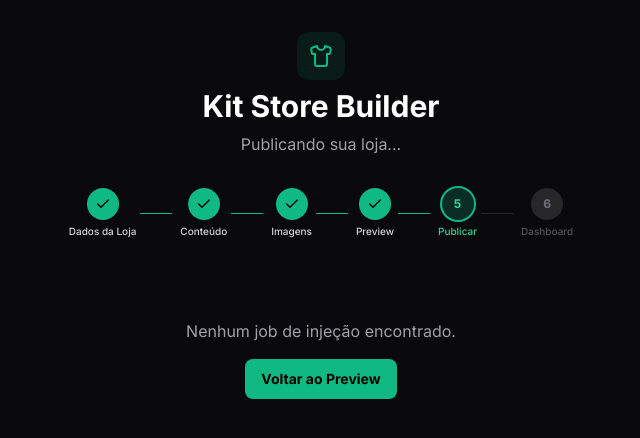
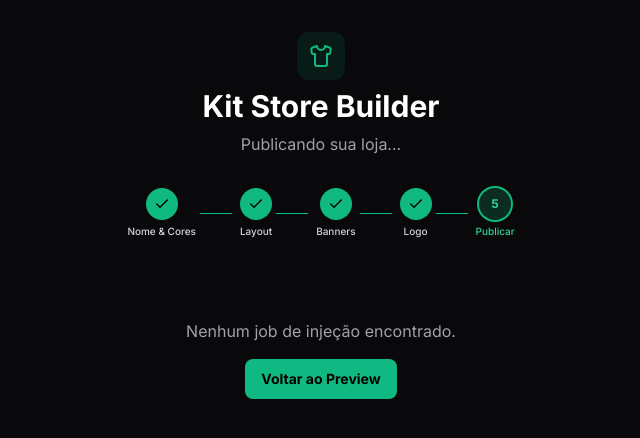
Before and after one commit to Mateus-Nogueira-GT/builder, a Next.js app: page /publishing in a window 1280 px wide. Shown: the top 438 px of the page, without its empty margins (319-959 px from the left). Built offline with nearby package versions, Linux system fonts and the light colour scheme.

Commit message:
feat: update publishing page flow steps to match new 4-step onboarding

```diff
--- a/app/publishing/page.tsx
+++ b/app/publishing/page.tsx
@@ -10,12 +10,11 @@ import { clearSession } from '@/lib/session';
 import { Shirt, LayoutDashboard } from 'lucide-react';
 
 const FLOW_STEPS = [
-    { label: 'Dados da Loja' },
-    { label: 'Conteúdo' },
-    { label: 'Imagens' },
-    { label: 'Preview' },
+    { label: 'Nome & Cores' },
+    { label: 'Layout' },
+    { label: 'Banners' },
+    { label: 'Logo' },
     { label: 'Publicar' },
-    { label: 'Dashboard' },
 ];
 
 function PublishingContent() {
```
